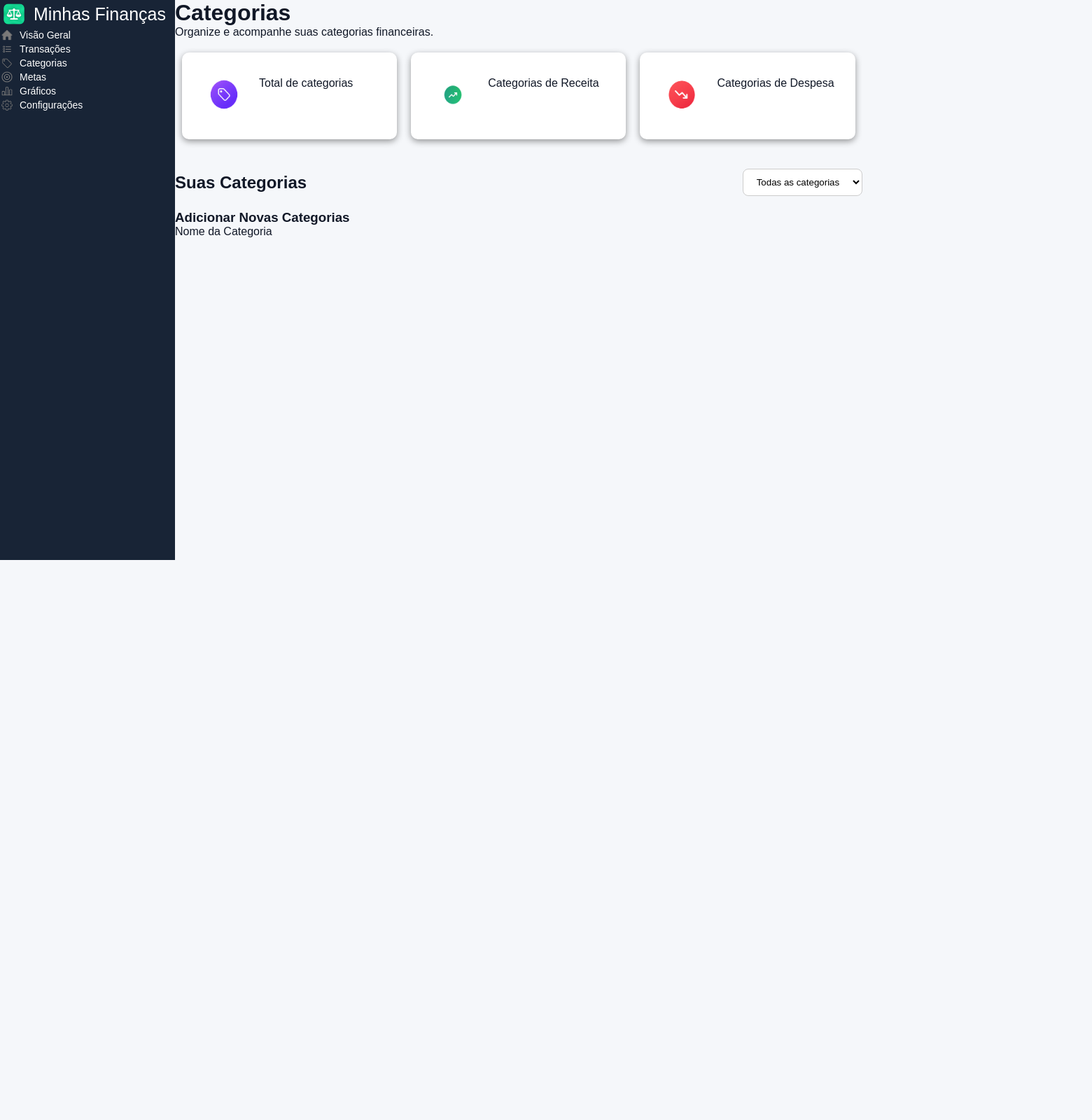
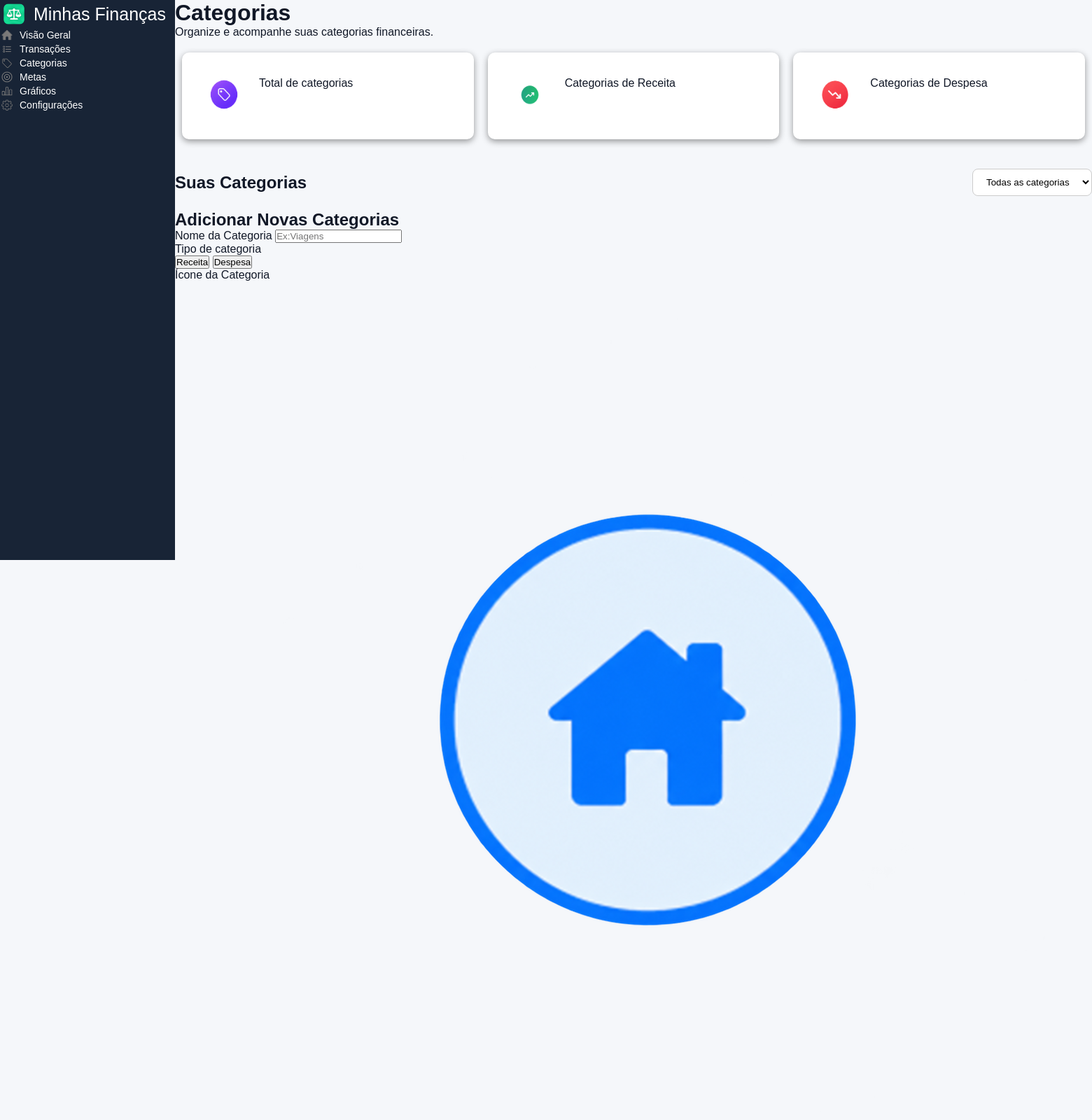
Before and after one commit to CarlosCalbente/projetofuturo, a PHP site: page /categorias.html in a window 1560 px wide. Shown: the top 1600 px of the page at 70% size. Before the commit the page ends 800 px from the top, so only its background shows below. Run offline with PHP 8.4, Linux system fonts and the light colour scheme.

Commit message:
Adicionar formulário para novas categorias e ajustar a estrutura do HTML

```diff
--- a/categorias.html
+++ b/categorias.html
@@ -197,6 +197,7 @@
 
             <!-- ============================== SUAS CATEGORIAS ============================== -->
 
+            <div>
                 <div class="infocat">
                     <h2>Suas Categorias</h2>
                     <select id="filtro-categorias">
@@ -226,7 +227,7 @@
 
                 <div class="painel-categoria"
                     id = "painel-categoria">
-                <h3>Adicionar Novas Categorias </h3>
+                    <h2>Adicionar Novas Categorias </h2>
                 </div>
 
                 <form id="add-cat">
@@ -234,11 +235,141 @@
                         Nome da Categoria
                     </label>
 
+                    <input
+                        tipe="text"
+                        placeholder="Ex:Viagens"
+                        id="nome-categoria" required
+                    >
 
+                    <p>Tipo de categoria</p>
 
+                    <button type="button" value="receita">
+                        Receita
+                    </button>
 
+                    <button type="button" value="Despesa">
+                        Despesa
+                    </button>
 
+                <!-- ====ICONES ======= -->
+
+                    <p>Ícone da Categoria</p>
+                    <div id="icon-categoria">
+                        <input type="image"
+                        id="casa"
+                        name="icone"
+                        value="casa"
+                        >
+                        <label for="casa">
+                            <img src="img/casa.png">
+                        </label>
+
+                        <input type="image"
+                        id="alimentacao"
+                        name="icone"
+                        value="alimentacao"
+                        >
+                        <label for="alimentacao">
+                            <img src="img/talheres.png">
+                        </label>
+
+                        <input type="image"
+                        id="transporte"
+                        name="icone"
+                        value="transporte"
+                        >
+                        <label for="transporte">
+                            <img src="img/carro.png">
+                        </label>
+
+                        <input type="image"
+                        id="hospital"
+                        name="icone"
+                        value="hospital"
+                        >
+                        <label for="hospital">
+                            <img src="img/cruz.png">
+                        </label>
+
+                        <input type="image"
+                        id="lazer"
+                        name="icone"
+                        value="lazer"
+                        >
+                        <label for="lazer">
+                            <img src="img/comando.png">
+                        </label>
+
+                        <input type="image"
+                        id="educacao"
+                        name="icone"
+                        value="educacao"
+                        >
+                        <label for="educacao">
+                            <img src="img/livro.png">
+                        </label>
+
+                        <input type="image"
+                        id="trabalho"
+                        name="icone"
+                        value="trabalho"
+                        >
+                        <label for="trabalho">
+                            <img src="img/mala.png">
+                        </label>
+
+                        <input type="image"
+                        id="investimento"
+                        name="icone"
+                        value="investimento"
+                        >
+                        <label for="investimento">
+                            <img src="img/grafico.png">
+                        </label>
+
+                        <input type="image"
+                        id="viagem"
+                        name="icone"
+                        value="viagem"
+                        >
+                        <label for="viagem">
+                            <img src="img/aviao.png">
+                        </label>
+
+                        <input type="image"
+                        id="mercado"
+                        name="icone"
+                        value="mercado"
+                        >
+                        <label for="mercado">
+                            <img src="img/carrinho.png">
+                        </label>
+
+                        <input type="image"
+                        id="saude"
+                        name="icone"
+                        value="saude"
+                        >
+                        <label for="saude">
+                            <img src="img/coracao.png">
+                        </label>
+                    </div>
+
+                    <label for="descricao-categoria">
+                        Descrição(Opcional)
+                    </label>
+
+                    <input
+                    type="text"
+                    id="descricao-categoria"
+                    placeholder="Ex: Despesas com aluguel, condominio, etc"
+                    >
+
+                    <button type="submit">
+                        Salvar Categoria
+                    </button>
                 </form>
+            </div>
         </div>
     </main>
 </body>
--- a/style.css
+++ b/style.css
@@ -225,3 +225,7 @@ main{
     margin: 0;
     padding: 0;
 }
+
+/* =========== NOVAS CATEGORIAS ================= */
+
+.
```
Lines whose indentation alone changed are shown as unchanged.
